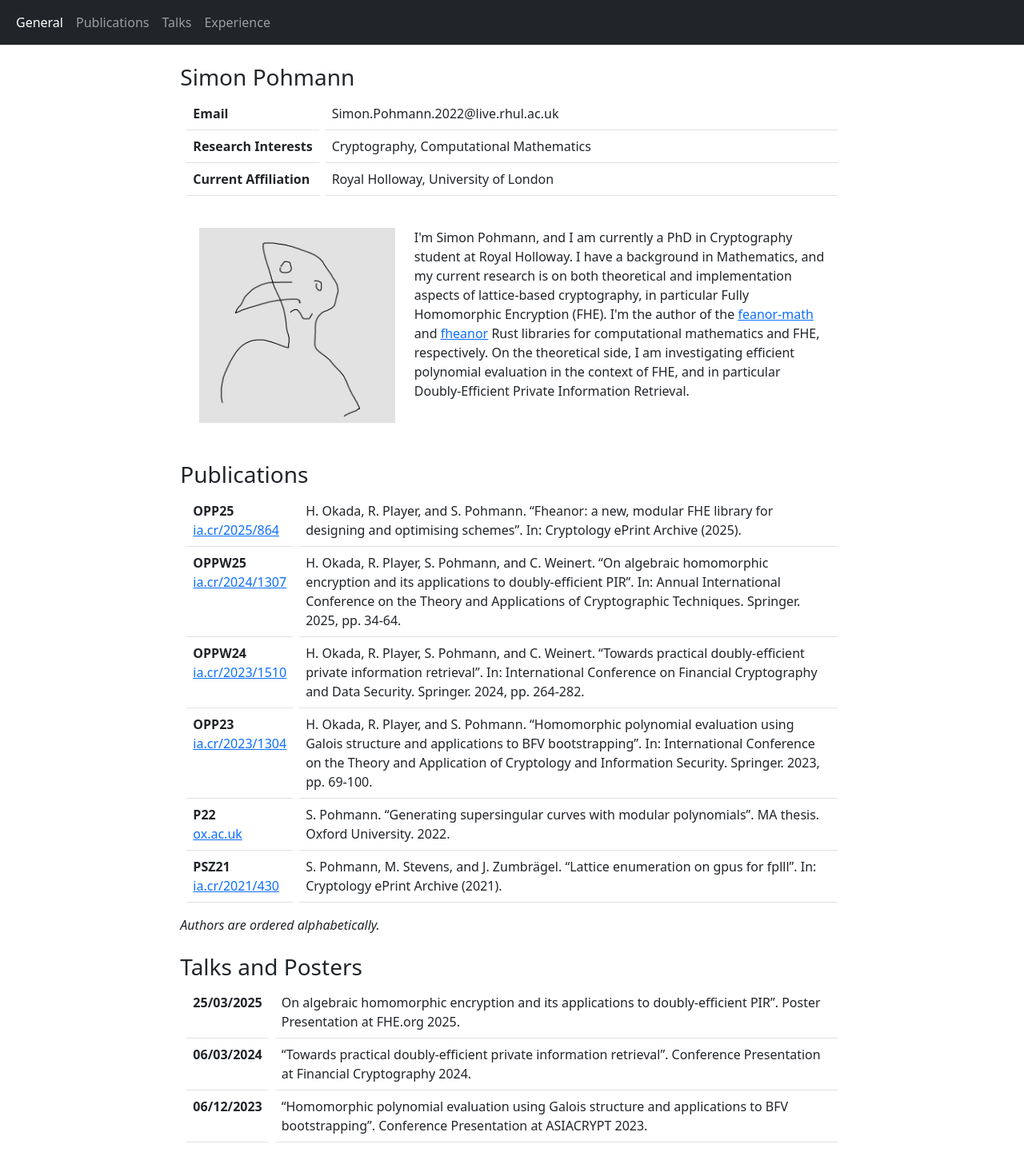
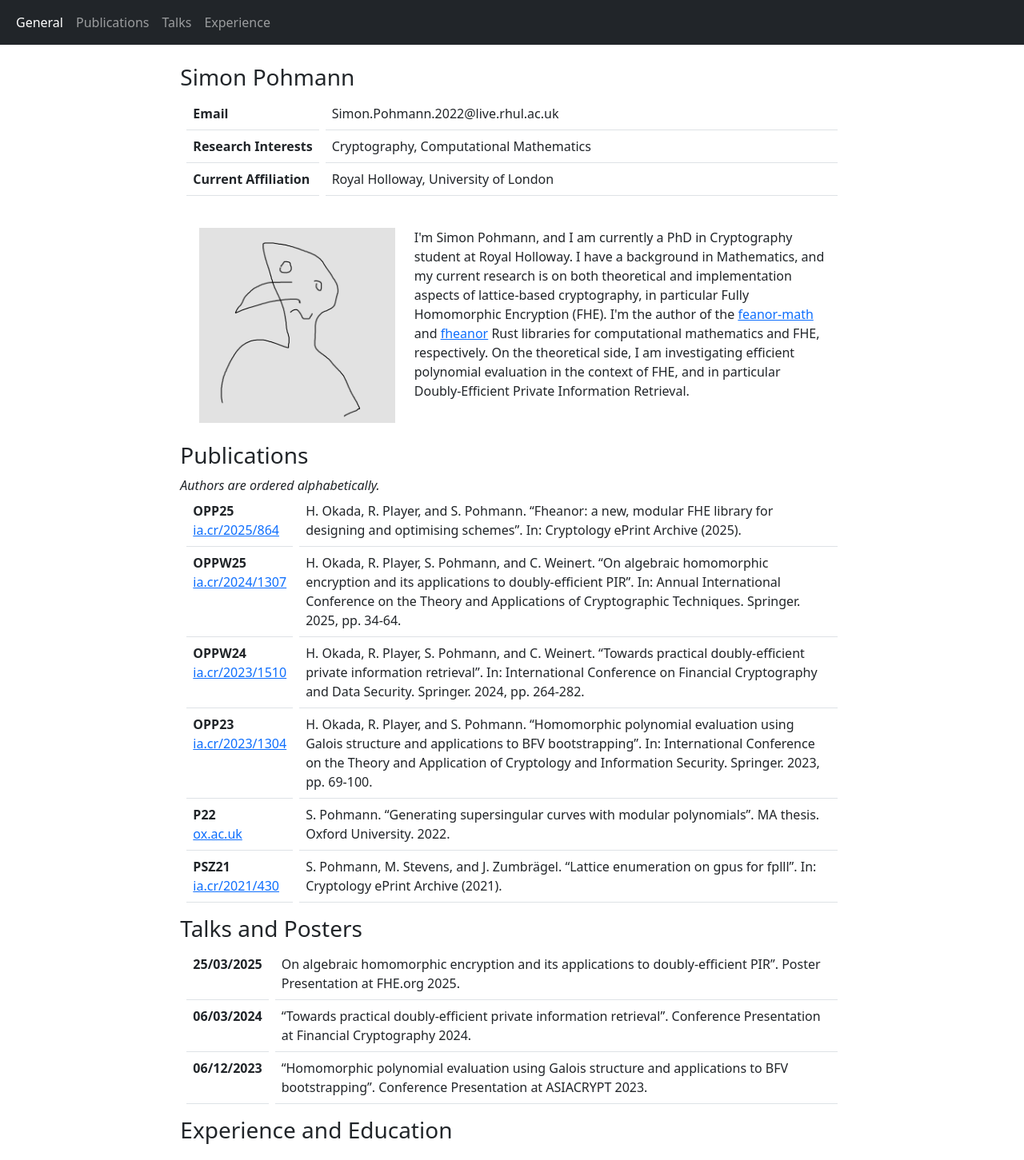
Before and after one commit to FeanorTheElf/personal-website, a Next.js app: page / in a window 1280 px wide. Shown: the top 1451 px of the page at 80% size. Built offline with nearby package versions, Linux system fonts and the light colour scheme.

Commit message:
Add build result

```diff
--- a/src/components.tsx/navbar.tsx
+++ b/src/components.tsx/navbar.tsx
@@ -1,6 +1,6 @@
 export default function Navbar() {
     return (
-        <nav className="navbar navbar-expand-lg navbar-dark bg-dark">
+        <nav className="navbar sticky-top navbar-expand-md navbar-dark bg-dark">
         <div className="container-fluid">
             <button className="navbar-toggler" type="button" data-bs-toggle="collapse" data-bs-target="#mainNavbar" aria-controls="mainNavbar" aria-expanded="false" aria-label="Toggle navigation">
             <span className="navbar-toggler-icon"></span>
--- a/src/css/global.css
+++ b/src/css/global.css
@@ -1,3 +1,11 @@
+
+:target::before {
+    content: "";
+    display: block;
+    height: 60px;
+    margin: -60px 0 0;
+}
+
 @media (min-width: 576px) {
 
     .row-header-responsive {
--- a/src/pages/index.tsx
+++ b/src/pages/index.tsx
@@ -8,11 +8,11 @@ export default function Home() {
   return (
     <>
       <Head>
-        <title>Create Next App</title>
+        <title>Simon Pohmann</title>
       </Head>
       <Navbar/>
       <MainCol>
-        <a id="top"/><h3>Simon Pohmann</h3>
+        <h3 id="top">Simon Pohmann</h3>
 
         <ListTable>
           <tr>
@@ -44,8 +44,8 @@ export default function Home() {
           </div>
         </div>
 
-        <a id="publications"/><h3 className="pt-4">Publications</h3>
-
+        <h3 id="publications">Publications</h3>
+        <i>Authors are ordered alphabetically.</i>
         <ListTable>
           <Publication shorthand="OPP25" link="https://ia.cr/2025/864">
             H. Okada, R. Player, and S. Pohmann. “Fheanor: a new, modular FHE library for designing and optimising schemes”. In: Cryptology ePrint Archive (2025).
@@ -66,9 +66,8 @@ export default function Home() {
             S. Pohmann, M. Stevens, and J. Zumbrägel. “Lattice enumeration on gpus for fplll”. In: Cryptology ePrint Archive (2021).
           </Publication>
         </ListTable>
-        <i>Authors are ordered alphabetically.</i>
 
-        <a id="talks"/><h3 className="pt-4">Talks and Posters</h3>
+        <h3 id="talks">Talks and Posters</h3>
 
         <ListTable>
           <Publication shorthand="25/03/2025">
@@ -82,7 +81,7 @@ export default function Home() {
           </Publication>
         </ListTable>
 
-        <a id="experience"/><h3 className="pt-2">Experience and Education</h3>
+        <h3 id="experience">Experience and Education</h3>
 
         <ListTable>
           <CVEntry from={2022} to="now">
```
Also changed, not shown: 4 other files (tests, documents, lock files or other folders).
